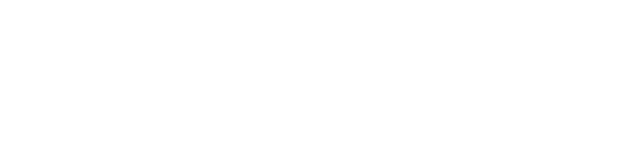
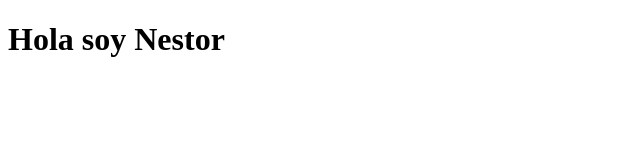
Before and after one commit to Nestotmdq/Nestotmdq.github.io, a plain HTML site: page index.html in a window 1280 px wide. Shown: the whole page, without its empty margins (0-640 px from the left). Drawn offline with Linux system fonts and the light colour scheme.

Commit message:
Update index.html

```diff
--- a/index.html
+++ b/index.html
@@ -1,9 +1,9 @@
 <!DOCTYPE html>
 <html>
 <head>
-	<title></title>
+	<title>La página de Nestor</title>
 </head>
 <body>
-
+	<h1>Hola soy Nestor</h1>
 </body>
 </html>
```
